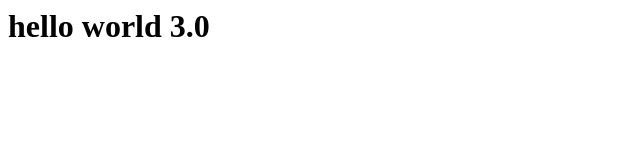
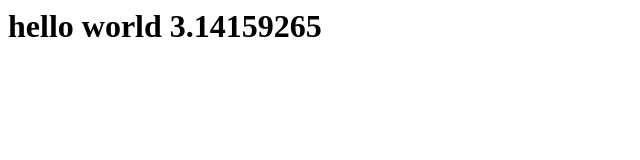
Before and after one commit to revanthreddy/ci-cd-demo, a website: page public/index.html in a window 1280 px wide. Shown: the whole page, without its empty margins (0-640 px from the left). Drawn offline with Linux system fonts and the light colour scheme.

Commit message:
Update index.html

```diff
--- a/public/index.html
+++ b/public/index.html
@@ -1 +1 @@
-<h1> hello world 3.0 </h1>
+<h1> hello world 3.14159265 </h1>
```
